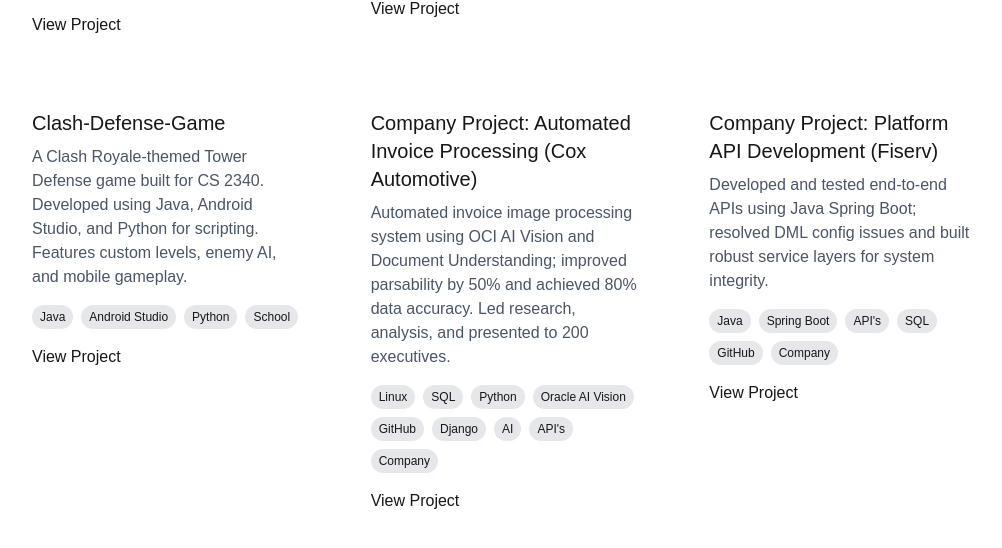
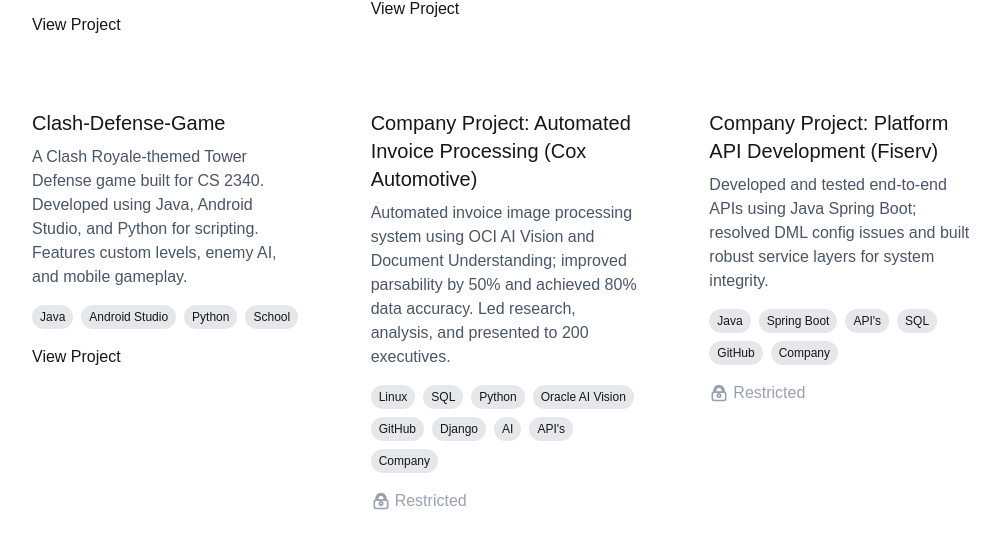
Before and after one commit to SurajGeddam/personal-portfolio, a Next.js app: page /projects in a window 1280 px wide. Shown: the part 1075-1623 px from the top of the page, without its empty margins (136-1138 px from the left). Built offline with nearby package versions, Linux system fonts and the light colour scheme.

Commit message:
Show lock icon and 'Restricted' for projects with no link

```diff
--- a/components/Projects.tsx
+++ b/components/Projects.tsx
@@ -126,6 +126,7 @@
                 </span>
               ))}
             </div>
+            {p.href ? (
               <a
                 href={p.href}
                 target="_blank"
@@ -134,6 +135,14 @@
               >
                 View Project
               </a>
+            ) : (
+              <span className="inline-flex items-center text-gray-400 font-body">
+                <svg xmlns="http://www.w3.org/2000/svg" className="h-5 w-5 mr-1" fill="none" viewBox="0 0 24 24" stroke="currentColor" strokeWidth="2">
+                  <path strokeLinecap="round" strokeLinejoin="round" d="M12 17a2 2 0 100-4 2 2 0 000 4zm6-6V9a6 6 0 10-12 0v2a2 2 0 00-2 2v6a2 2 0 002 2h12a2 2 0 002-2v-6a2 2 0 00-2-2zm-2 0H8V9a4 4 0 118 0v2z" />
+                </svg>
+                Restricted
+              </span>
+            )}
           </motion.div>
         ))}
       </motion.div>
```
Lines whose indentation alone changed are shown as unchanged.
